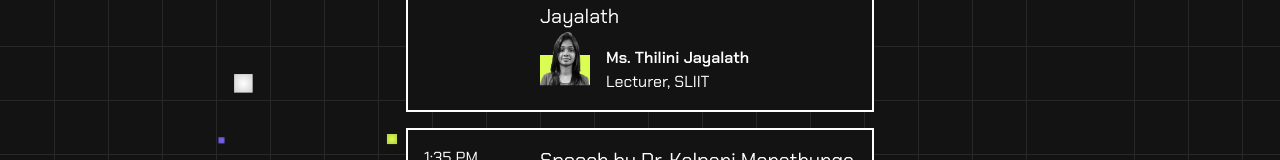
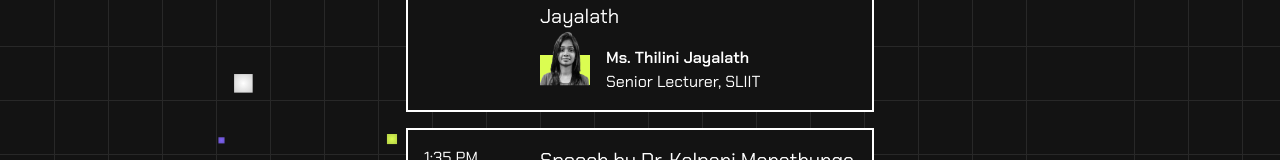
Before and after one commit to sliitsesc/links, a Next.js app: page / in a window 1280 px wide. Shown: the part 332-492 px from the top of the page. Built offline with nearby package versions, Linux system fonts and the light colour scheme.

Commit message:
chore: updated content

```diff
--- a/src/data/AgendaData.ts
+++ b/src/data/AgendaData.ts
@@ -4,7 +4,7 @@ export const AgendaData = [
     time: "1:30 PM",
     imageURL: "/faces/msthilini.png",
     name: "Ms. Thilini Jayalath",
-    position: "Lecturer, SLIIT",
+    position: "Senior Lecturer, SLIIT",
   },
   {
     title: "Speech by Dr. Kalpani Manathunga",
```
